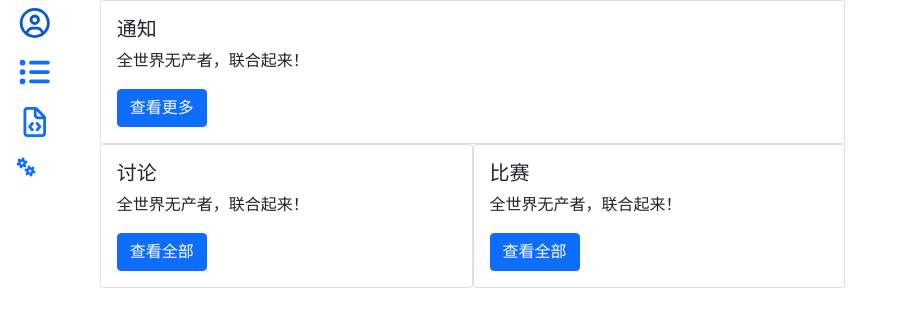
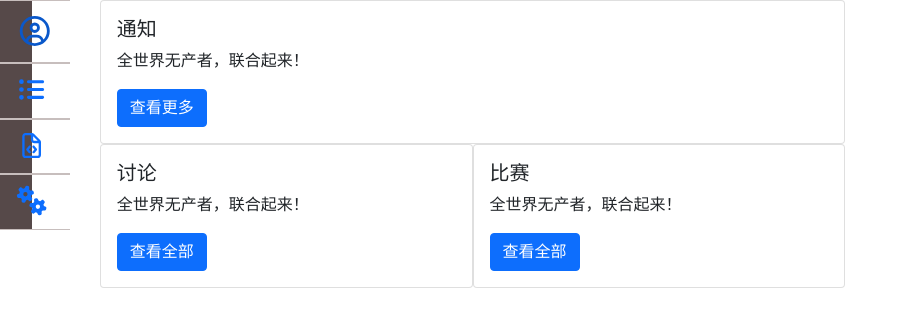
Before and after one commit to Rusmere/OJ-Cli, an Electron app: page index.html in a window 900 px wide. Drawn offline with nearby package versions, Linux system fonts and the light colour scheme; a web font is replaced by a local one.

Commit message:
modified css

```diff
--- a/css/style.css
+++ b/css/style.css
@@ -14,3 +14,19 @@
             font-family: "Jetbrains Mono","XHei Intel";
             overflow: hidden;
         }
+        .nav-link{
+            font-size:25px;
+            transition:200ms;
+            border-style:solid;
+            border-width:1px;
+            border-left:0;
+            border-right:0;
+            border-color:#c7bebd;
+        }
+        .nav-link:hover{
+            font-size:30px;
+        }
+        .nav{
+            background-color:#564949;
+
+        }
--- a/index.html
+++ b/index.html
@@ -24,17 +24,19 @@
     <ul class="nav side-navbar fixed-top flex-column" style="width: 2em;">
       <li class="nav-item">
         <a class="nav-link" aria-current="page" href="javascript:void(0)"
-          onclick="$('iframe').attr('src','account.html')"><i class="far fa-user-circle" style="font-size:30px;"></i></a>
+          onclick="$('iframe').attr('src','account.html')"><i class="far fa-user-circle"></i></a>
       </li>
       <li class="nav-item">
         <a class="nav-link" aria-current="page" href="javascript:void(0)"
-          onclick="$('iframe').attr('src','problem.html')"><i class="fas fa-list-ul" style="font-size:30px;"></i></a>
+          onclick="$('iframe').attr('src','problem.html')"><i class="fas fa-list-ul"></i></a>
       </li>
       <li class="nav-item">
-        <a class="nav-link" href="javascript:void(0)" onclick="$('iframe').attr('src','editor.html')"><i class="far fa-file-code" style="font-size:30px;"></i></a>
+        <a class="nav-link" href="javascript:void(0)" onclick="$('iframe').attr('src','editor.html')"><i
+            class="far fa-file-code"></i></a>
       </li>
       <li class="nav-item">
-        <a class="nav-link" href="javascript:void(0)" onclick="$('iframe').attr('src','setting.html')"><i class="fas fa-cogs"></i></a>
+        <a class="nav-link" href="javascript:void(0)" onclick="$('iframe').attr('src','setting.html')"><i
+            class="fas fa-cogs"></i></a>
       </li>
     </ul>
   </div>
--- a/main.js
+++ b/main.js
@@ -56,6 +56,10 @@ function createWindow() {
     webPreferences: {
       preload: path.join(__dirname, 'preload.js'),
       nodeIntegration: true,
+      nodeIntegrationInWorker: true,
+      sandbox: false,
+      webSecurity: false,
+      allowRunningInsecureContent: true,
       enableRemoteModule: true,
       nodeIntegrationInSubFrames: true
     }
```
Also changed, not shown: problem.html (+5 -11 lines).
